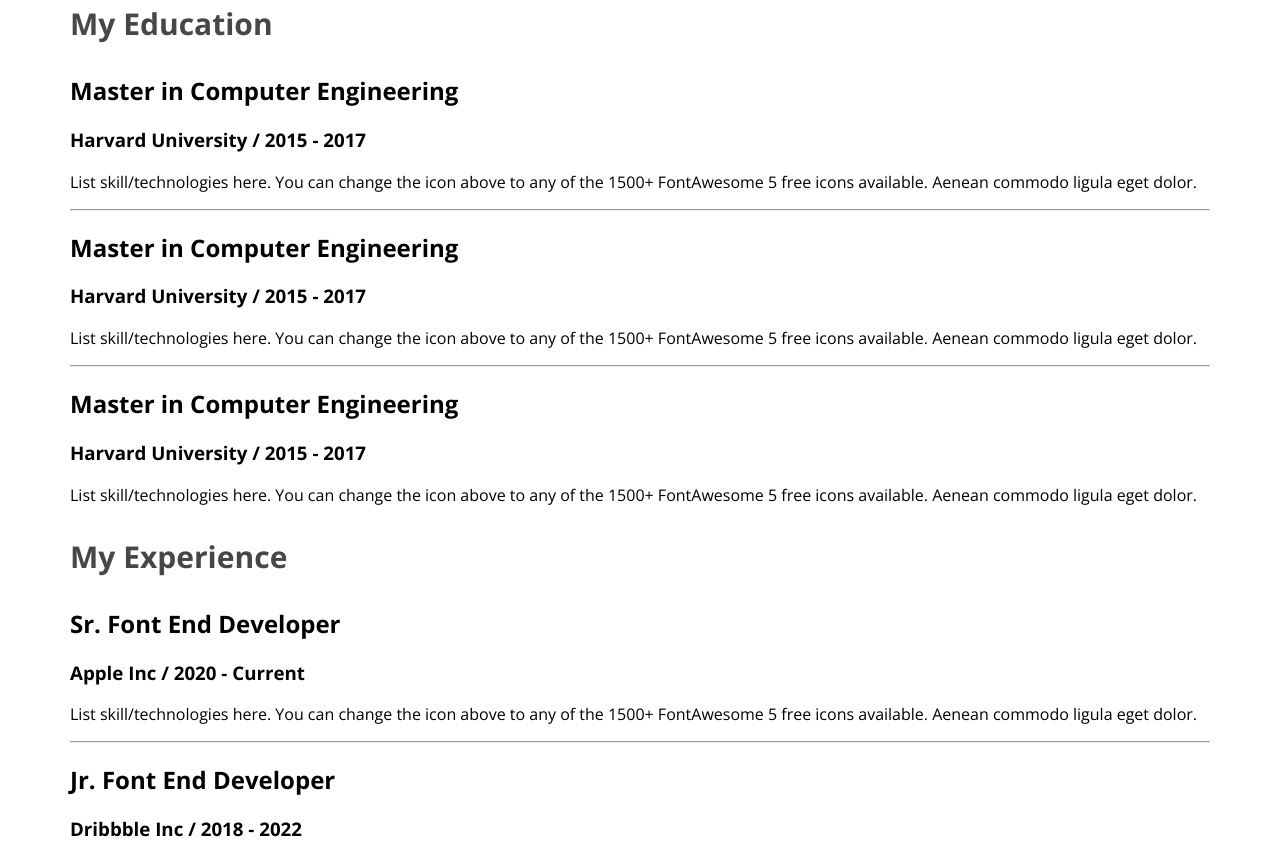
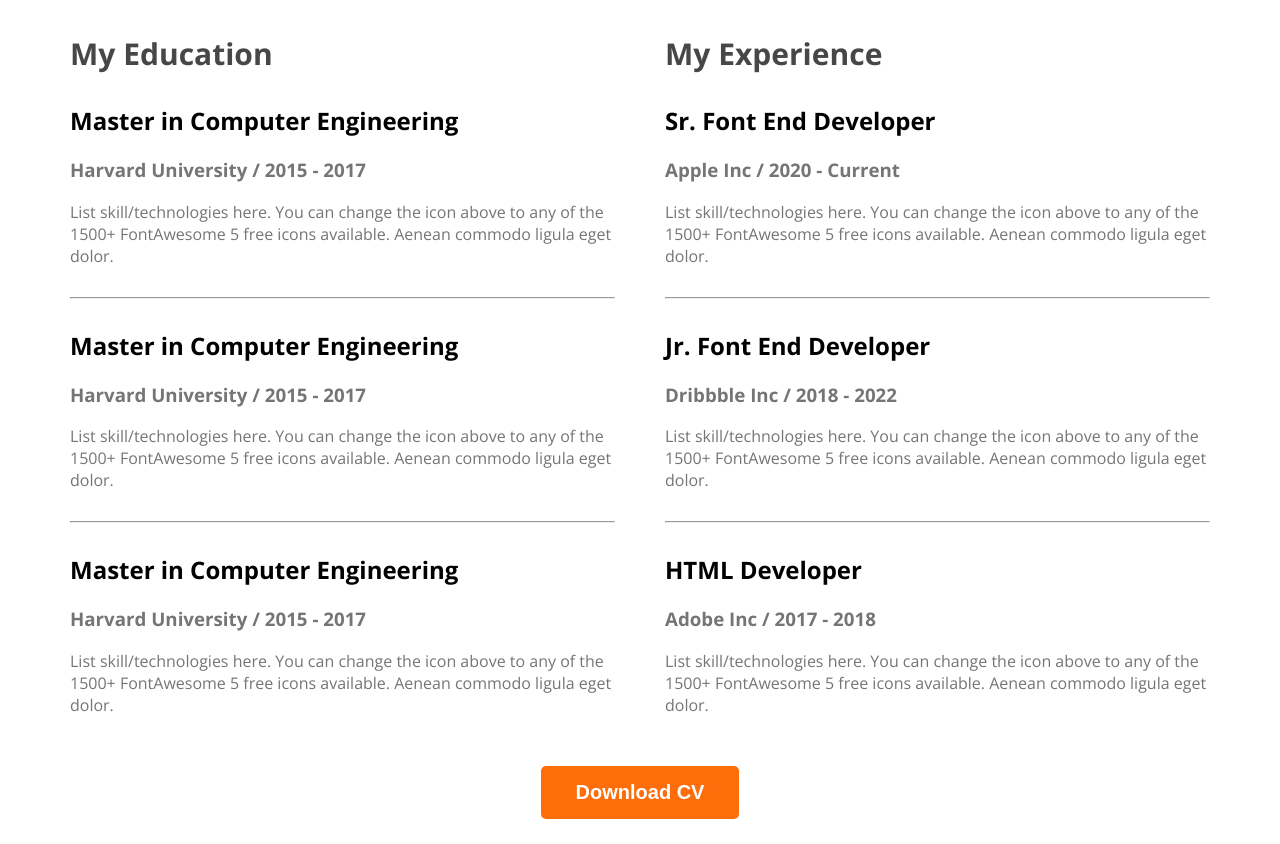
Before and after one commit to barkatali5038/Web-Developer-portfolio, a plain HTML site: page index.html in a window 1280 px wide. Shown: the part 2407-3251 px from the top of the page. Drawn offline with nearby package versions, Linux system fonts and the light colour scheme.

Commit message:
added some chang

```diff
--- a/images/style/portfolio.css
+++ b/images/style/portfolio.css
@@ -119,8 +119,8 @@
     margin: 0 auto;
 }
 
-main section{
-margin-top: 130px;
+main section {
+    margin-top: 130px;
 }
 
 /* about section styles */
@@ -158,14 +158,51 @@
     box-shadow: 0px 6px 50px 0px rgba(0, 0, 0, 0.06);
 }
 
+
 .skill-description {
     color: #757575;
 }
 
 /* resume section styles */
 
-.resume-colum-title{
-    color:  #474747;
-font-size: 30px;
-font-weight: 700;
+.resume-colum-title {
+    color: #474747;
+    font-size: 30px;
+    font-weight: 700;
 }
+
+
+.resume-container {
+    display: flex;
+    gap: 50px;
+}
+
+
+.resume-itme-institute,
+.resume-item-description {
+    color: #757575;
+}
+
+.resume-itme-institute{
+    margin-top: 20px;
+}
+
+.resume-item-description{
+    margin-bottom: 0;
+}
+
+.resume-item-title {
+    margin-bottom: 10px;
+    color: #474747;
+    font-size: 25px;
+    font-weight: 700;
+}
+
+.resume-container hr{
+    margin: 30px 0 ;
+}
+
+.download-cv{
+    text-align: center;
+    margin-top: 50px;
+}
--- a/index.html
+++ b/index.html
@@ -173,6 +173,11 @@
 
             </div>
 
+
+            <div class="download-cv">
+                <button class="btn-primary">Download CV</button>
+            </div>
+
         </section>
 
     </main>
```
